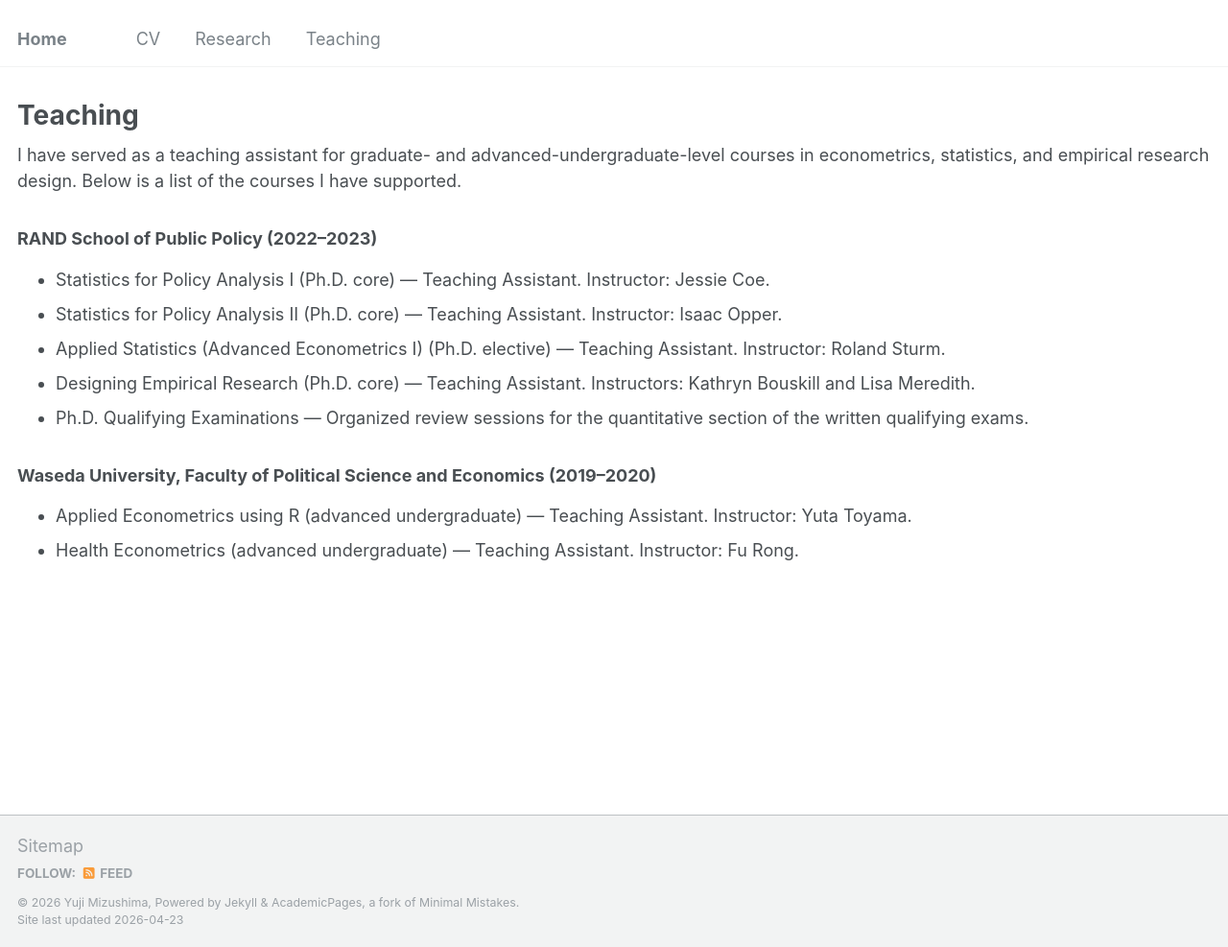
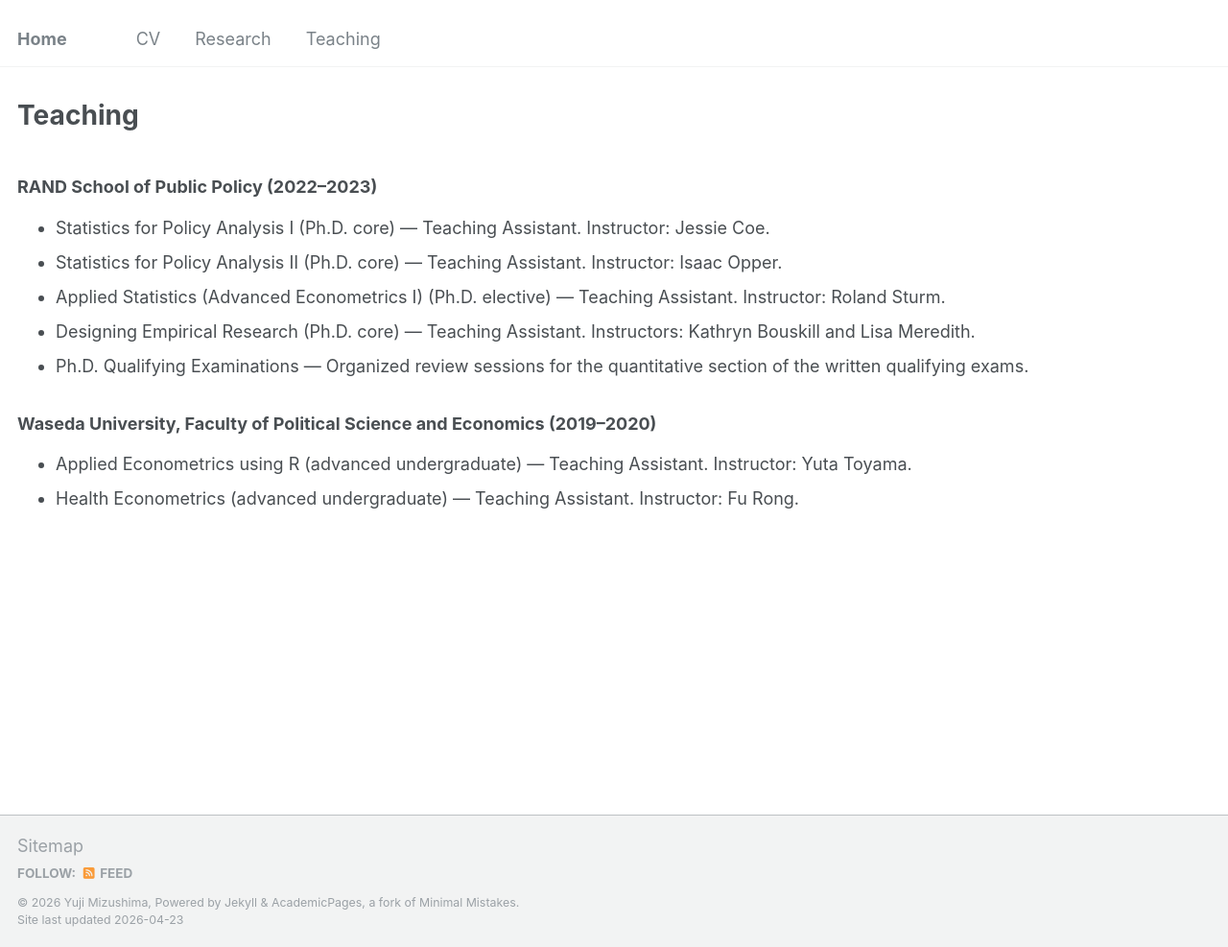
Before and after one commit to yujimizushima/yujimizushima.github.io, a Jekyll site: the page built from _pages/teaching.md, in a window 1280 px wide and 987 px high. Shown: the whole window at 96% size. Built offline with Jekyll 4.4.1, drawn with Linux system fonts in a browser that asks for light colours.

Commit message:
Update teaching.md

```diff
--- a/_pages/teaching.md
+++ b/_pages/teaching.md
@@ -22,7 +22,6 @@ classes: wide
 }
 </style>
 
-I have served as a teaching assistant for graduate- and advanced-undergraduate-level courses in econometrics, statistics, and empirical research design. Below is a list of the courses I have supported.
 
 <div class="teaching-section">
   <h3>RAND School of Public Policy (2022–2023)</h3>
```
